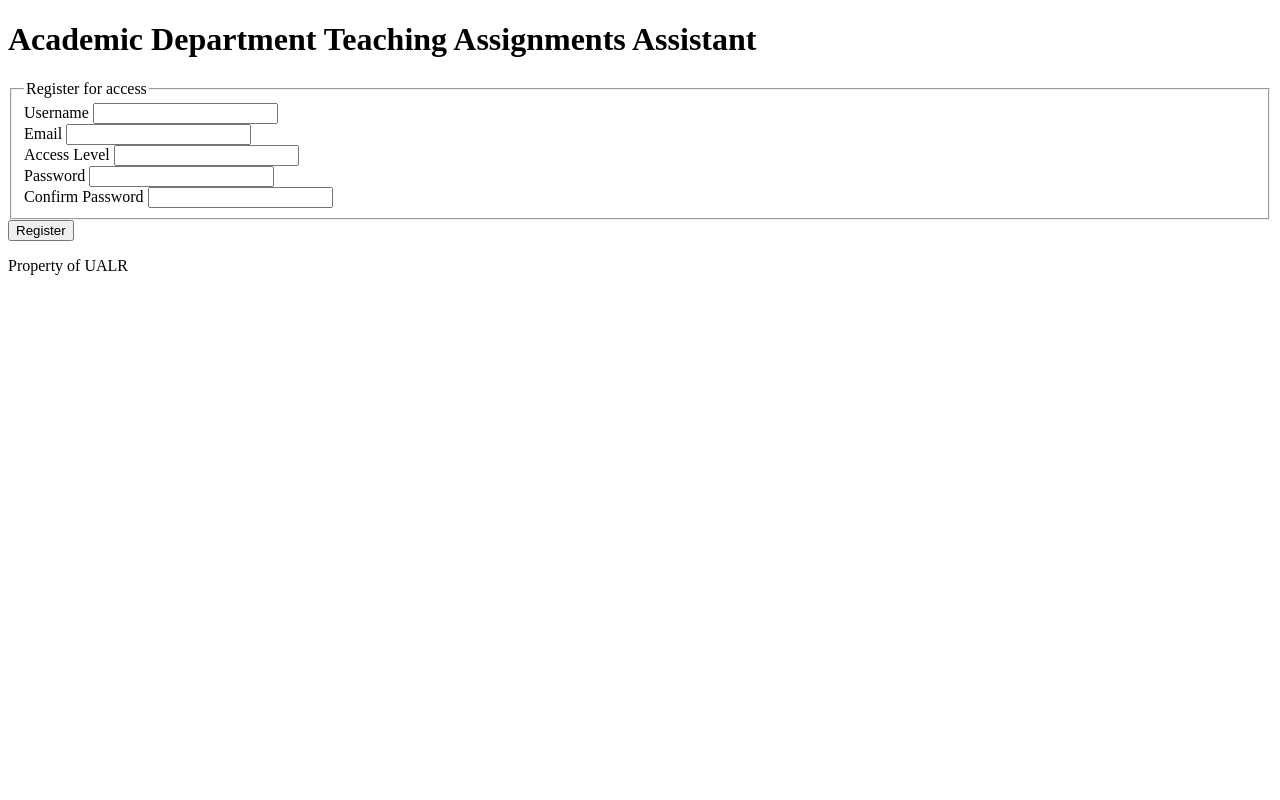
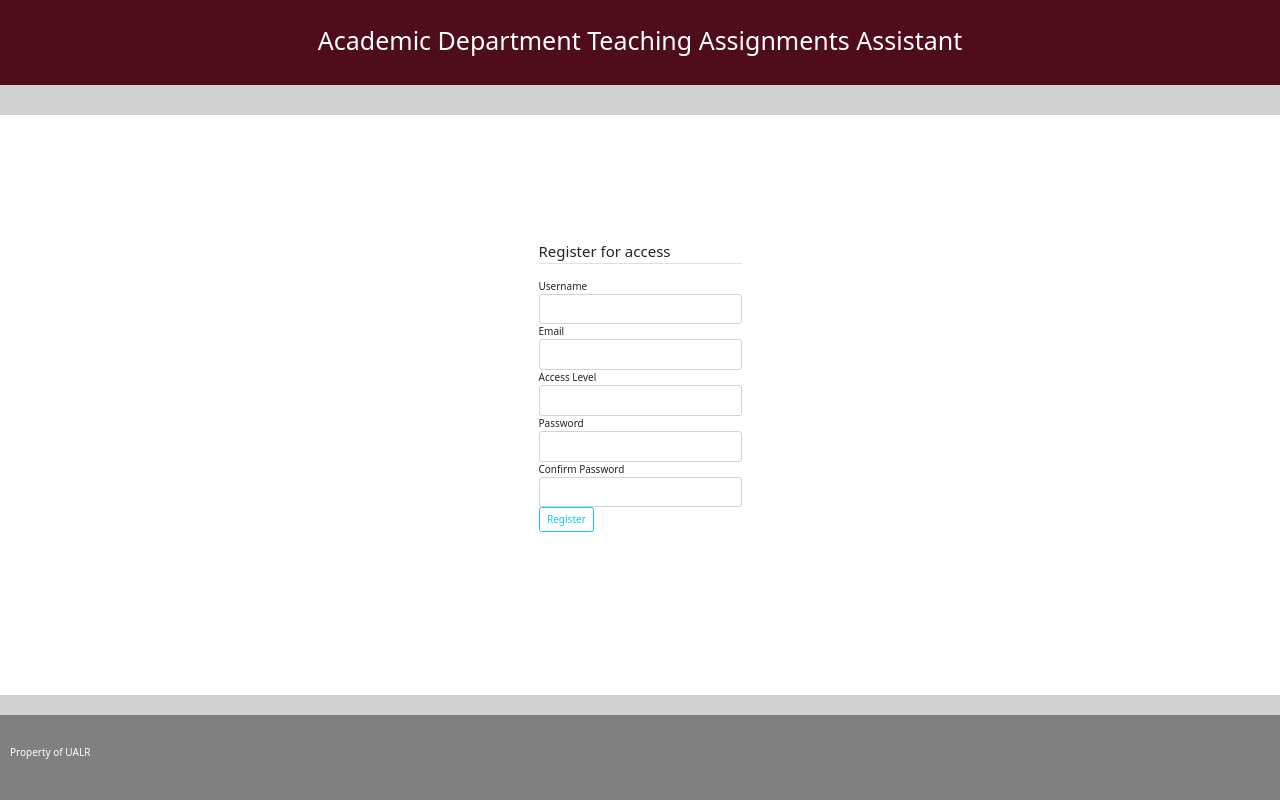
Before and after one commit to wolfedenstudios/capstoneteam42, a Flask app: page /register in a window 1280 px wide. Run offline with Flask 2, Linux system fonts and the light colour scheme.

Commit message:
Adding unstaged files

```diff
--- /dev/null
+++ b/capstone/static/register.css
@@ -0,0 +1,58 @@
+* {
+  margin: 0;
+  padding: 0;
+  box-sizing: border-box;
+}
+
+html {
+  height: 100vh;
+  /* base 10px to rem converted */
+  font-size: 62.5%;
+  font-family: serif;
+}
+
+body {
+  width: 100%;
+  min-height: 100vh;
+}
+
+header {
+  text-align: center;
+  background-color: #4f0d1b;
+  color: #ffffff;
+  font-size: 1.5rem;
+}
+
+header h1 {
+  padding: 1em;
+}
+
+.gray-bar {
+  padding: 1em;
+  display: flex;
+  justify-content: center;
+  background-color: #d1d1d1;
+  color: #060606;
+}
+
+main {
+  display: flex;
+  flex-direction: column;
+  align-items: center;
+  justify-content: center;
+  height: 67.76vh;
+}
+
+
+footer {
+  background-color: gray;
+  color: #ffffff;
+  width: 100%;
+  position: fixed;
+  left: 0;
+  bottom: 0;
+}
+
+footer p {
+  padding: 3em 1em;
+}
--- a/capstone/templates/HTMLTemplate.html
+++ b/capstone/templates/HTMLTemplate.html
@@ -1,6 +1,8 @@
 <!DOCTYPE html>
 <html lang="en">
   <head>
+   <!-- Bootstrap CSS -->
+   <link href="https://cdn.jsdelivr.net/npm/bootstrap@5.1.3/dist/css/bootstrap.min.css" rel="stylesheet" integrity="sha384-1BmE4kWBq78iYhFldvKuhfTAU6auU8tT94WrHftjDbrCEXSU1oBoqyl2QvZ6jIW3" crossorigin="anonymous" >
    {% block meta %} {% endblock %}
   </head>
 
@@ -33,6 +35,8 @@
     {% block graybottom %} {% endblock %}
   </nav>
   <p>Property of UALR</p>
+  <!--the rest of boostrap, keep at the bottom-->
+  <script src="https://cdn.jsdelivr.net/npm/bootstrap@5.1.3/dist/js/bootstrap.bundle.min.js" integrity="sha384-ka7Sk0Gln4gmtz2MlQnikT1wXgYsOg+OMhuP+IlRH9sENBO0LRn5q+8nbTov4+1p" crossorigin="anonymous"></script>
 </footer>
 
 </body>
--- a/capstone/templates/home.html
+++ b/capstone/templates/home.html
@@ -12,8 +12,8 @@
 {%endblock%}
 
 {%block content%}
-  <button onclick="window.location.href = 'http://ec2-3-92-209-242.compute-1.amazonaws.com/register';">>Register</button>
-  <button onclick="window.location.href = 'http://ec2-3-92-209-242.compute-1.amazonaws.com/login';">>Log In</button>
+  <button style="vertical-align:middle" onclick="window.location.href = 'http://ec2-3-92-209-242.compute-1.amazonaws.com/register';"><span>Register </span></button>
+  <button style="vertical-align:middle" onclick="window.location.href = 'http://ec2-3-92-209-242.compute-1.amazonaws.com/login';"><span>Log In </span></button>
 {%endblock%}
 
 {%block graybottom%}
--- a/capstone/templates/login.html
+++ b/capstone/templates/login.html
@@ -5,7 +5,7 @@
   <meta charset="UTF-8">
   <meta name="viewport" content="width=device-width, initial-scale=1">
   <meta name="description" content="The login menu for the UALR Schedule Generator">
-  <link href="login.css" rel="stylesheet" type="text/css">
+  <link href="/static/login.css" rel="stylesheet" type="text/css">
 {%endblock%}
 
 {%block graytop %}
--- a/capstone/templates/register.html
+++ b/capstone/templates/register.html
@@ -1,4 +1,16 @@
 {% extends "HTMLTemplate.html" %}
+
+{%block meta%}
+  <title>UALR Schedule Generator - Register</title>
+  <meta charset="UTF-8">
+  <meta name="viewport" content="width=device-width, initial-scale=1">
+  <meta name="description" content="The register page for the UALR Schedule Generator">
+  <link href="/static/register.css" rel="stylesheet" type="text/css">
+{%endblock%}
+
+{%block graytop %}
+{%endblock %}
+
 {%block content%}
 <div class="content-section">
     <form method="POST" action="">
@@ -93,3 +105,6 @@
     </form>
 </div>
 {% endblock content %}
+
+{%block graybottom%}
+{%endblock%}
```
Also changed, not shown: capstone/templates/base.html (deleted, +0 -37 lines), capstone/templates/index.html (deleted, +0 -14 lines), capstone/templates/schedule.html (added, +44 -0 lines).
